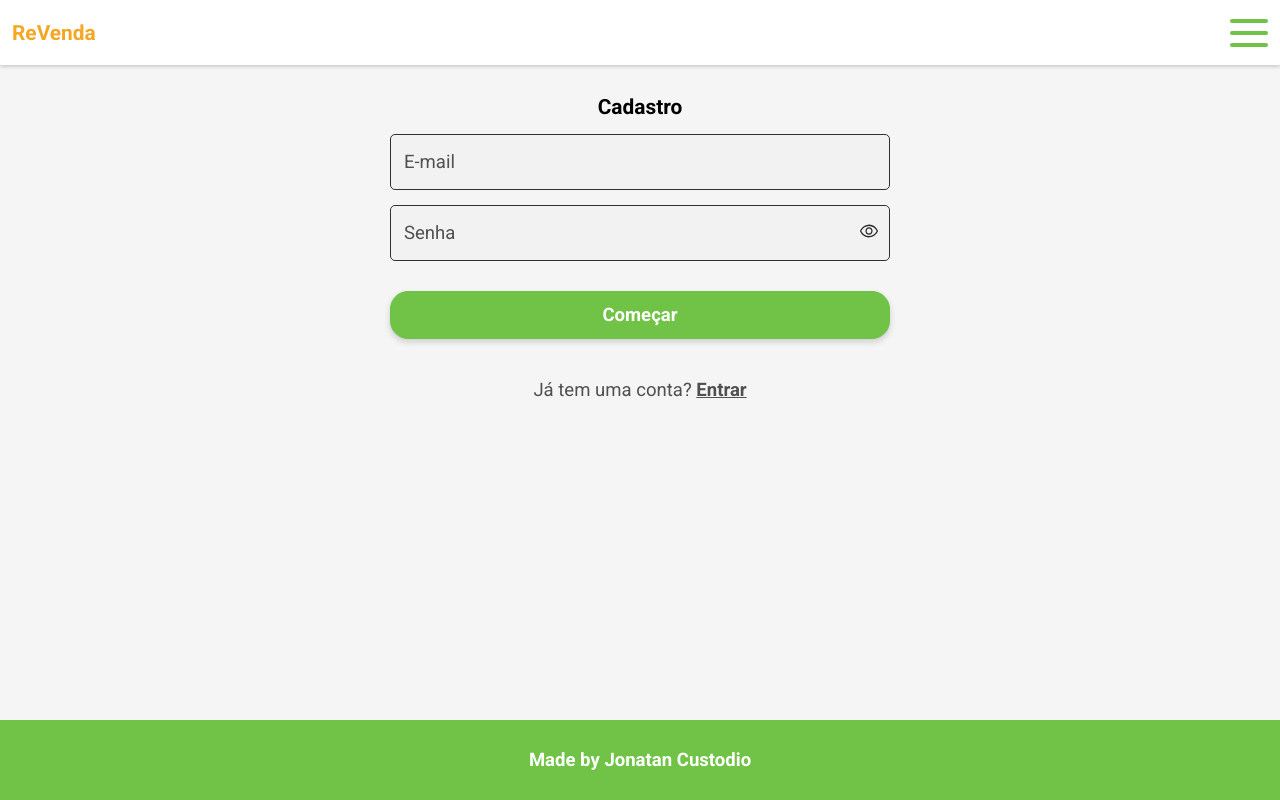
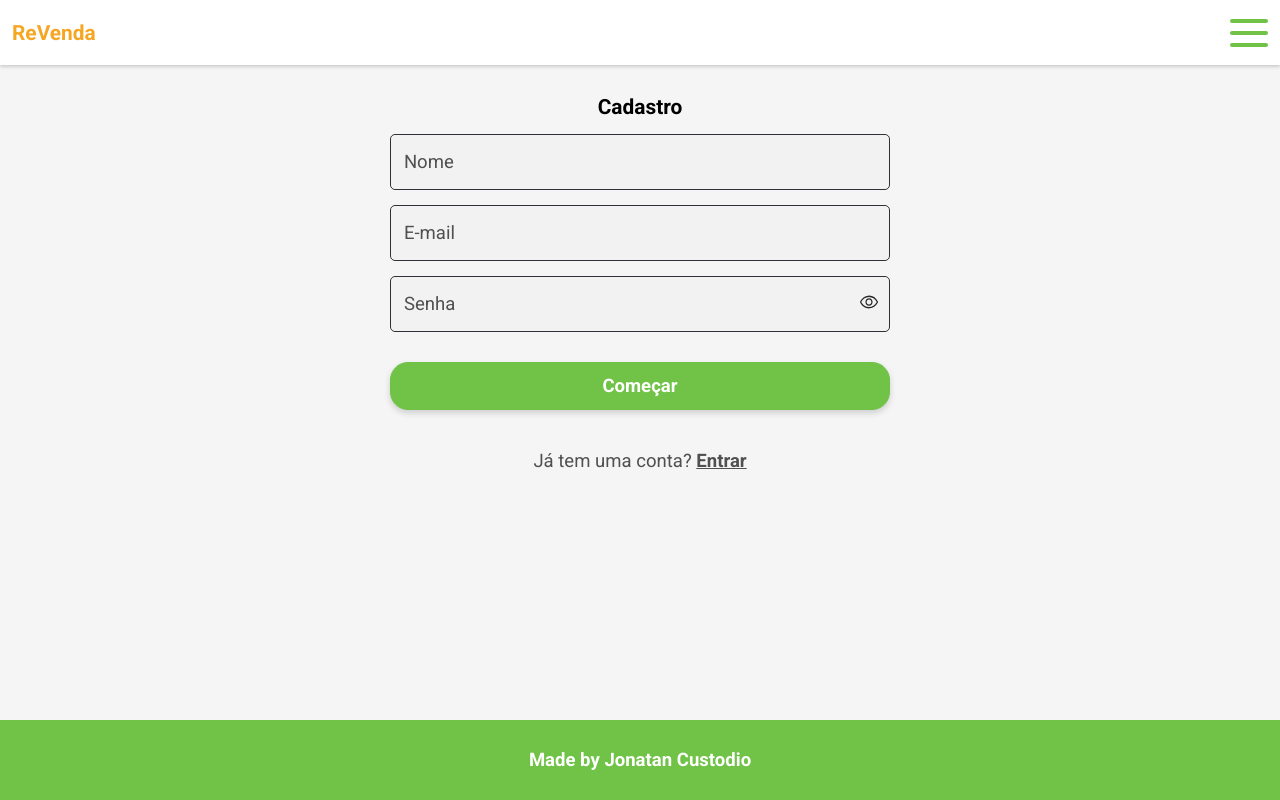
Before and after one commit to jonatan098/extension-one-project, a Next.js app: page /register in a window 1280 px wide. Built offline with nearby package versions, Linux system fonts and the light colour scheme.

Commit message:
added name input

```diff
--- a/src/pages/register/index.tsx
+++ b/src/pages/register/index.tsx
@@ -14,13 +14,20 @@ const Register = () => {
   const router = useRouter();
 
   const [email, setEmail] = useState<string>("");
+  const [name, setName] = useState<string>("");
   const [pass, setPass] = useState<string>();
 
   const [emailError, setEmailError] = useState<string>();
+  const [nameError, setNameError] = useState<string>("");
   const [passError, setPassError] = useState<string>();
 
   const onSubmit = async (e: FormEvent<HTMLFormElement>) => {
     e.preventDefault();
+
+    if (!name) {
+      setNameError("Informe seu nome");
+      return;
+    }
 
     const validateEmail = emailValidator(email);
 
@@ -30,7 +37,7 @@ const Register = () => {
     }
 
     if (!pass) {
-      setPassError("Informa sua senha");
+      setPassError("Informe sua senha");
       return;
     }
 
@@ -60,6 +67,16 @@ const Register = () => {
       <S.Title>Cadastro</S.Title>
 
       <S.FormWrapper onSubmit={onSubmit}>
+        <Input
+          label="Nome"
+          onChange={(value) => {
+            setName(value ?? "");
+            setNameError("");
+          }}
+          value={name}
+          error={nameError}
+          margin="15px 0"
+        />
         <Input
           label="E-mail"
           inputMode="email"
```
